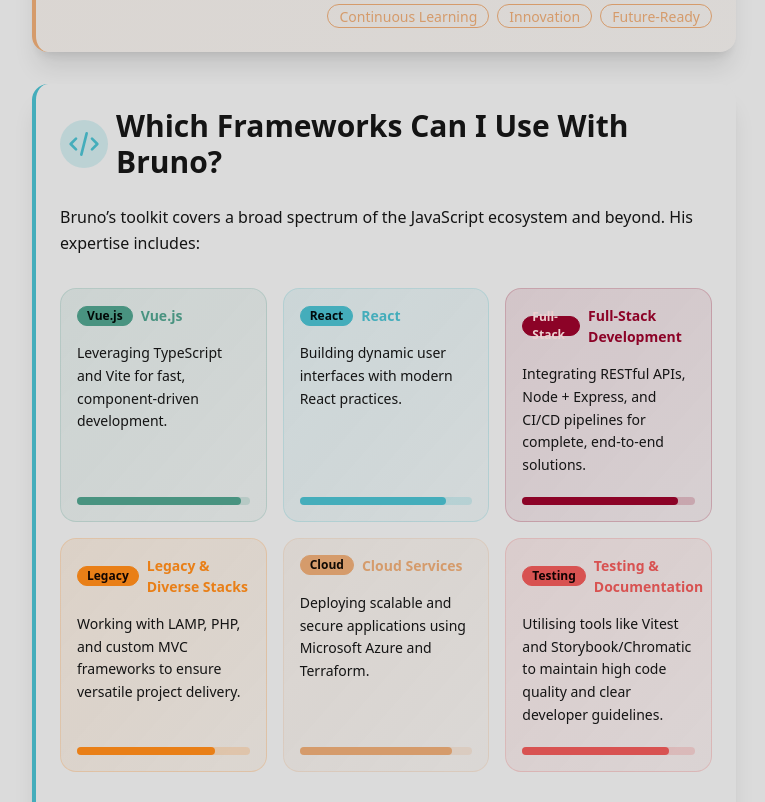
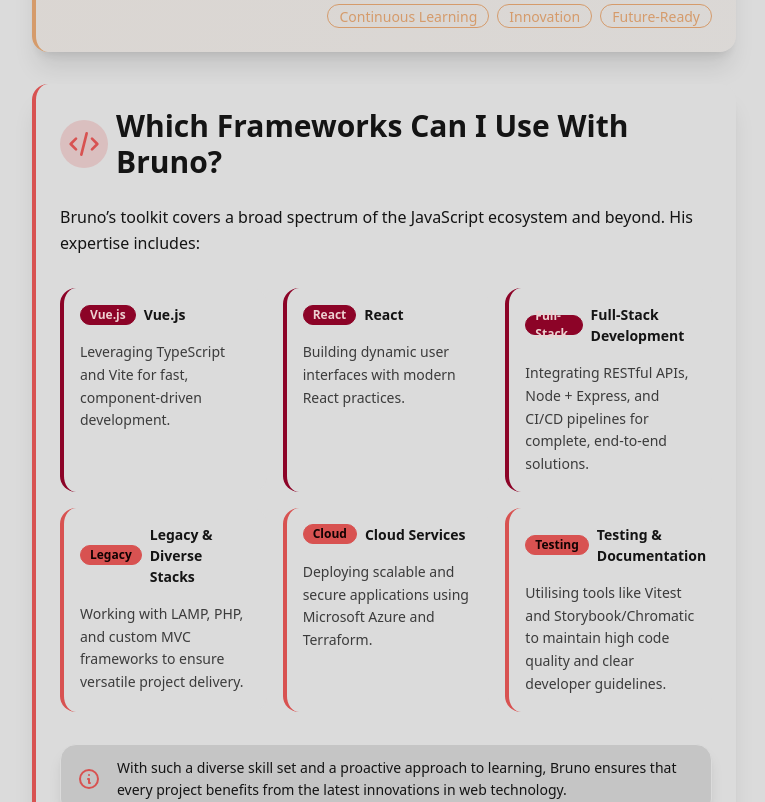
Before and after one commit to Brunosil97/bruno-portfolio, a Vue app: page /docs/about in a window 1280 px wide. Shown: the part 1680-2482 px from the top of the page, without its empty margins (264-1029 px from the left). Built offline with nearby package versions, Linux system fonts and the light colour scheme; no server answers; what vue-flag-icon would draw is missing.

Commit message:
finalised about me

```diff
--- a/src/components/sections/AboutMe.vue
+++ b/src/components/sections/AboutMe.vue
@@ -122,11 +122,11 @@
     </div>
 
     <!-- Which Frameworks Section -->
-    <div class="card bg-base-200 shadow-xl border-l-4 border-info">
+    <div class="card bg-base-200 shadow-xl border-l-4 border-secondary">
       <div class="card-body">
         <h2 class="card-title text-3xl mb-4">
-          <div class="rounded-full bg-info/20 p-2">
-            <svg xmlns="http://www.w3.org/2000/svg" class="h-8 w-8 text-info" fill="none" viewBox="0 0 24 24" stroke="currentColor">
+          <div class="rounded-full bg-secondary/20 p-2">
+            <svg xmlns="http://www.w3.org/2000/svg" class="h-8 w-8 text-secondary" fill="none" viewBox="0 0 24 24" stroke="currentColor">
               <path stroke-linecap="round" stroke-linejoin="round" stroke-width="2" d="M10 20l4-16m4 4l4 4-4 4M6 16l-4-4 4-4" />
             </svg>
           </div>
@@ -135,99 +135,69 @@
         <p class="text-base leading-relaxed mb-6">{{ t("about-me.frameworks-list-title") }}</p>
 
         <div class="grid grid-cols-1 md:grid-cols-2 lg:grid-cols-3 gap-4 mb-6">
-          <div class="card bg-gradient-to-br from-success/10 to-success/5 border border-success/20 hover:shadow-xl hover:scale-105 transition-all duration-300 cursor-pointer">
+          <div class="card bg-base-200 hover:bg-base-300 hover:shadow-xl hover:scale-105 transition-all duration-300 border-l-4 border-primary">
             <div class="card-body p-4">
-              <h3 class="font-bold text-success flex items-center gap-2">
-                <span class="badge badge-success badge-sm">Vue.js</span>
+              <h3 class="font-bold flex items-center gap-2">
+                <span class="badge badge-primary badge-sm">Vue.js</span>
                 {{ t("tech.vue") }}
               </h3>
-              <p class="text-sm leading-relaxed mt-2">{{ t("about-me.vue") }}</p>
-              <div class="flex gap-1 mt-3">
-                <div class="w-full bg-success/20 rounded-full h-2">
-                  <div class="bg-success h-2 rounded-full" style="width: 95%"></div>
-                </div>
-              </div>
+              <p class="text-sm leading-relaxed mt-2 opacity-80">{{ t("about-me.vue") }}</p>
             </div>
           </div>
 
-          <div class="card bg-gradient-to-br from-info/10 to-info/5 border border-info/20 hover:shadow-xl hover:scale-105 transition-all duration-300 cursor-pointer">
+          <div class="card bg-base-200 hover:bg-base-300 hover:shadow-xl hover:scale-105 transition-all duration-300 border-l-4 border-primary">
             <div class="card-body p-4">
-              <h3 class="font-bold text-info flex items-center gap-2">
-                <span class="badge badge-info badge-sm">React</span>
+              <h3 class="font-bold flex items-center gap-2">
+                <span class="badge badge-primary badge-sm">React</span>
                 {{ t("tech.react") }}
               </h3>
-              <p class="text-sm leading-relaxed mt-2">{{ t("about-me.react") }}</p>
-              <div class="flex gap-1 mt-3">
-                <div class="w-full bg-info/20 rounded-full h-2">
-                  <div class="bg-info h-2 rounded-full" style="width: 85%"></div>
-                </div>
-              </div>
+              <p class="text-sm leading-relaxed mt-2 opacity-80">{{ t("about-me.react") }}</p>
             </div>
           </div>
 
-          <div class="card bg-gradient-to-br from-primary/10 to-primary/5 border border-primary/20 hover:shadow-xl hover:scale-105 transition-all duration-300 cursor-pointer">
+          <div class="card bg-base-200 hover:bg-base-300 hover:shadow-xl hover:scale-105 transition-all duration-300 border-l-4 border-primary">
             <div class="card-body p-4">
-              <h3 class="font-bold text-primary flex items-center gap-2">
+              <h3 class="font-bold flex items-center gap-2">
                 <span class="badge badge-primary badge-sm">Full-Stack</span>
                 {{ t("tech.full-stack") }}
               </h3>
-              <p class="text-sm leading-relaxed mt-2">{{ t("about-me.full-stack") }}</p>
-              <div class="flex gap-1 mt-3">
-                <div class="w-full bg-primary/20 rounded-full h-2">
-                  <div class="bg-primary h-2 rounded-full" style="width: 90%"></div>
-                </div>
-              </div>
+              <p class="text-sm leading-relaxed mt-2 opacity-80">{{ t("about-me.full-stack") }}</p>
             </div>
           </div>
 
-          <div class="card bg-gradient-to-br from-warning/10 to-warning/5 border border-warning/20 hover:shadow-xl hover:scale-105 transition-all duration-300 cursor-pointer">
+          <div class="card bg-base-200 hover:bg-base-300 hover:shadow-xl hover:scale-105 transition-all duration-300 border-l-4 border-secondary">
             <div class="card-body p-4">
-              <h3 class="font-bold text-warning flex items-center gap-2">
-                <span class="badge badge-warning badge-sm">Legacy</span>
+              <h3 class="font-bold flex items-center gap-2">
+                <span class="badge badge-secondary badge-sm">Legacy</span>
                 {{ t("tech.legacy") }}
               </h3>
-              <p class="text-sm leading-relaxed mt-2">{{ t("about-me.legacy") }}</p>
-              <div class="flex gap-1 mt-3">
-                <div class="w-full bg-warning/20 rounded-full h-2">
-                  <div class="bg-warning h-2 rounded-full" style="width: 80%"></div>
-                </div>
-              </div>
+              <p class="text-sm leading-relaxed mt-2 opacity-80">{{ t("about-me.legacy") }}</p>
             </div>
           </div>
 
-          <div class="card bg-gradient-to-br from-accent/10 to-accent/5 border border-accent/20 hover:shadow-xl hover:scale-105 transition-all duration-300 cursor-pointer">
+          <div class="card bg-base-200 hover:bg-base-300 hover:shadow-xl hover:scale-105 transition-all duration-300 border-l-4 border-secondary">
             <div class="card-body p-4">
-              <h3 class="font-bold text-accent flex items-center gap-2">
-                <span class="badge badge-accent badge-sm">Cloud</span>
+              <h3 class="font-bold flex items-center gap-2">
+                <span class="badge badge-secondary badge-sm">Cloud</span>
                 {{ t("tech.cloud") }}
               </h3>
-              <p class="text-sm leading-relaxed mt-2">{{ t("about-me.cloud") }}</p>
-              <div class="flex gap-1 mt-3">
-                <div class="w-full bg-accent/20 rounded-full h-2">
-                  <div class="bg-accent h-2 rounded-full" style="width: 88%"></div>
-                </div>
-              </div>
+              <p class="text-sm leading-relaxed mt-2 opacity-80">{{ t("about-me.cloud") }}</p>
             </div>
           </div>
 
-          <div class="card bg-gradient-to-br from-secondary/10 to-secondary/5 border border-secondary/20 hover:shadow-xl hover:scale-105 transition-all duration-300 cursor-pointer">
+          <div class="card bg-base-200 hover:bg-base-300 hover:shadow-xl hover:scale-105 transition-all duration-300 border-l-4 border-secondary">
             <div class="card-body p-4">
-              <h3 class="font-bold text-secondary flex items-center gap-2">
+              <h3 class="font-bold flex items-center gap-2">
                 <span class="badge badge-secondary badge-sm">Testing</span>
                 {{ t("tech.test-docs") }}
               </h3>
-              <p class="text-sm leading-relaxed mt-2">{{ t("about-me.test-docs") }}</p>
-              <div class="flex gap-1 mt-3">
-                <div class="w-full bg-secondary/20 rounded-full h-2">
-                  <div class="bg-secondary h-2 rounded-full" style="width: 85%"></div>
-                </div>
-              </div>
+              <p class="text-sm leading-relaxed mt-2 opacity-80">{{ t("about-me.test-docs") }}</p>
             </div>
           </div>
         </div>
 
-        <div class="alert alert-info shadow-lg">
-          <svg xmlns="http://www.w3.org/2000/svg" fill="none" viewBox="0 0 24 24" class="stroke-current shrink-0 w-6 h-6">
+        <div class="alert shadow-lg bg-base-300">
+          <svg xmlns="http://www.w3.org/2000/svg" fill="none" viewBox="0 0 24 24" class="stroke-current shrink-0 w-6 h-6 text-secondary">
             <path stroke-linecap="round" stroke-linejoin="round" stroke-width="2" d="M13 16h-1v-4h-1m1-4h.01M21 12a9 9 0 11-18 0 9 9 0 0118 0z"></path>
           </svg>
           <span class="text-sm leading-relaxed">{{ t("about-me.frameworks-bio") }}</span>
```
